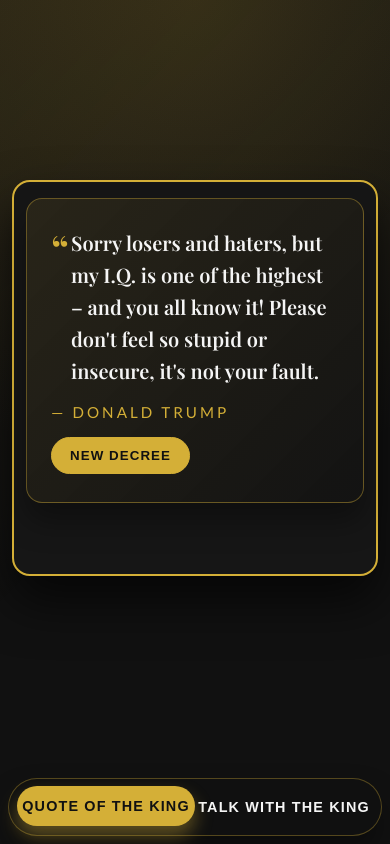
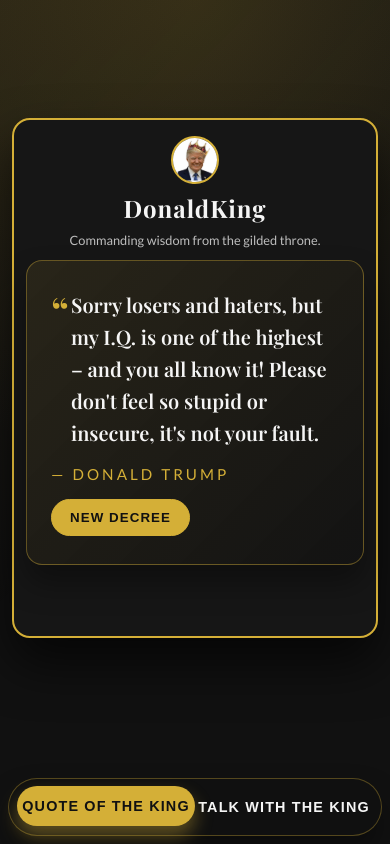
Before and after one commit to Pijussad/King, a plain HTML site: page index.html in a window 390 px wide. Drawn offline with nearby package versions, Linux system fonts and the light colour scheme.

Commit message:
Update hero display and adjust chat window height

```diff
--- a/style.css
+++ b/style.css
@@ -351,11 +351,27 @@ blockquote::before {
   }
 
   .hero {
-    display: none;
+    display: block;
+    text-align: center;
+    margin-bottom: 12px;
+  }
+
+  .hero-crest {
+    width: 48px;
+    height: 48px;
+    margin: 0 auto 8px;
+  }
+
+  .hero h1 {
+    font-size: 1.5rem;
+  }
+
+  .hero-tagline {
+    font-size: 0.8rem;
   }
 
   .chat-window {
-    height: 320px;
+    height: 280px;
   }
 
   #bottom-nav {
```
